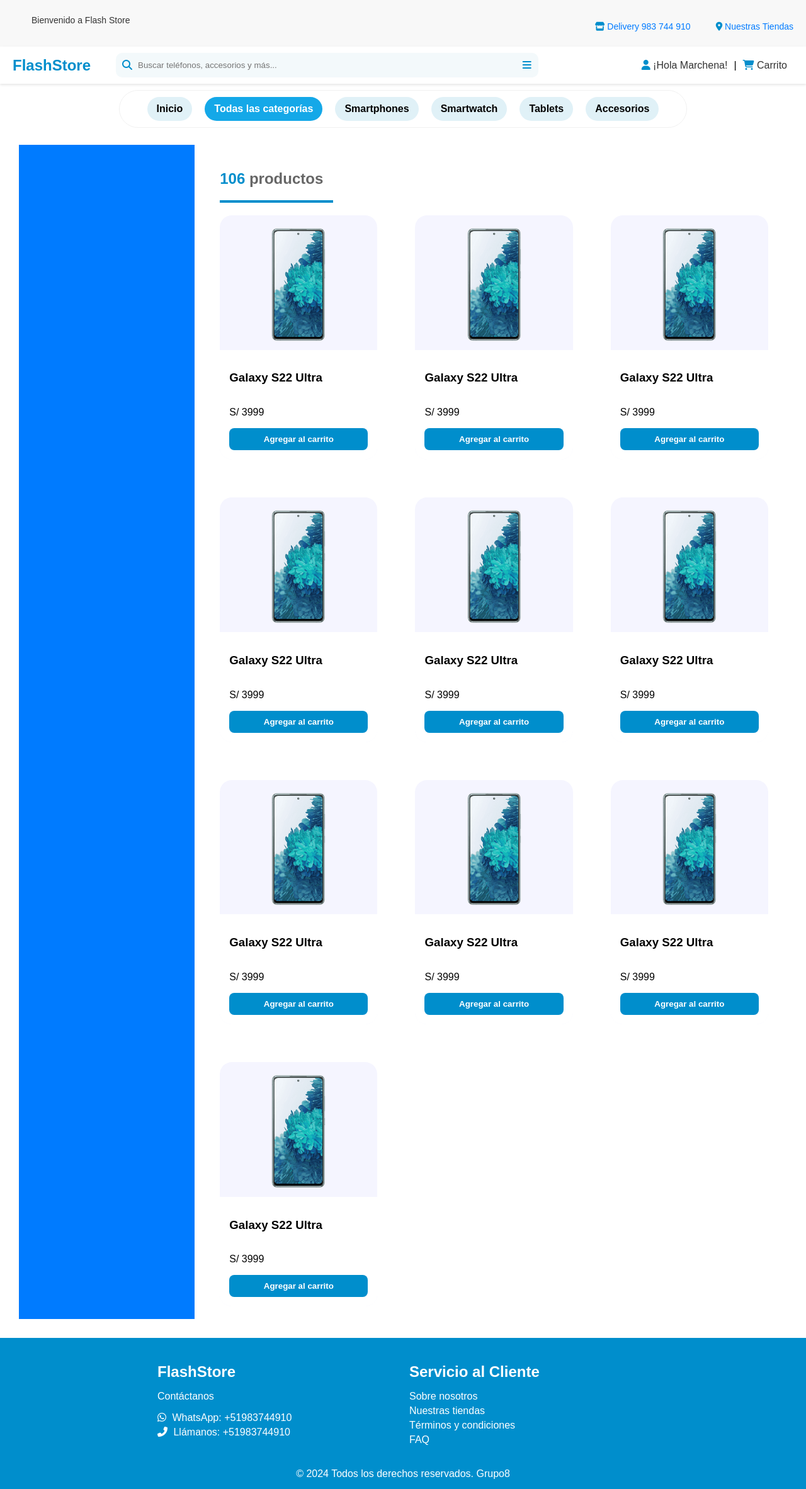
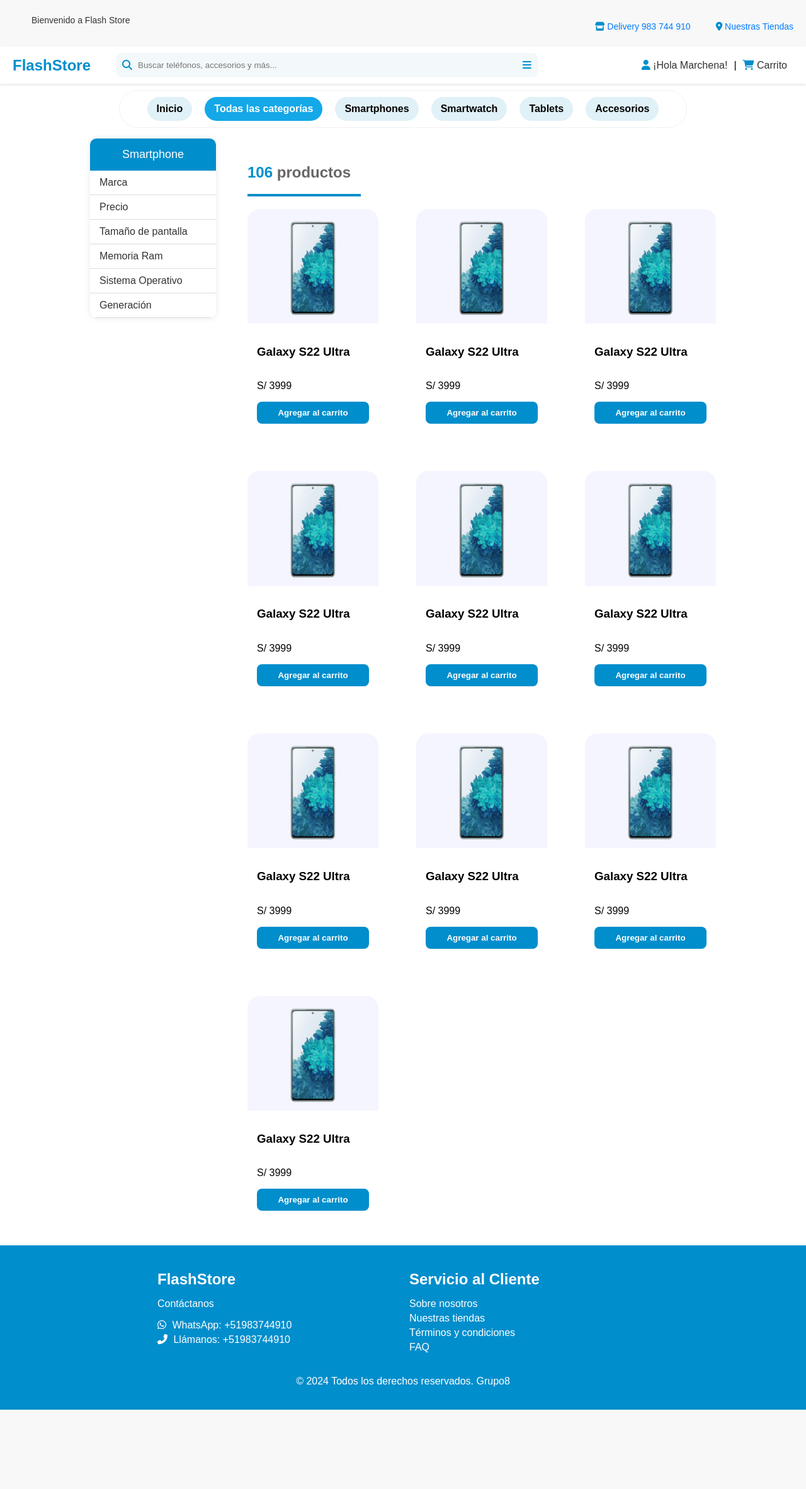
Before and after one commit to MarchenaTejada/FlashStore, a PHP site: page /catalogo.html in a window 1280 px wide. Shown: the top 2365 px of the page at 63% size. After the commit the page ends 2239 px from the top, so only its background shows below. Run offline with PHP 8.4, Linux system fonts and the light colour scheme; some libraries are stand-ins or nearby versions.

Commit message:
Implementación del catálogo

```diff
--- a/Desarrollo/Views/assets/css/catalogo.css
+++ b/Desarrollo/Views/assets/css/catalogo.css
@@ -281,25 +281,96 @@
     margin-top: 20px;
   }
 
+  /*Aside*/
+
+  .filter{
+    justify-content: center;
+  }
+
+  .dropdown {
+    width: 200px;
+    background-color: #ffffff;
+    border-radius: 10px;
+    box-shadow: 0 0 10px rgba(0, 0, 0, 0.1);
+    overflow: hidden;
+}
+
+.dropdown-title {
+    background-color: #008ecc;
+    color: white;
+    padding: 15px;
+    text-align: center;
+    font-size: 18px;
+}
+
+.dropdown-content {
+    list-style: none;
+    padding: 0;
+    margin: 0;
+}
+
+.dropdown-content li {
+    position: relative;
+}
+
+.dropdown-content input {
+    display: none;
+}
+
+.dropdown-content label {
+    display: block;
+    padding: 10px 15px;
+    color: #333;
+    text-decoration: none;
+    border-bottom: 1px solid #ddd;
+    cursor: pointer;
+}
+
+.dropdown-content label:hover {
+    background-color: #f1f1f1;
+}
+
+.dropdown-content .submenu {
+    display: none;
+    background-color: #fff;
+    border: 1px solid #ddd;
+    /* border-radius: 10px; */
+    min-width: 150px;
+}
+
+.dropdown-content .submenu li a {
+    padding: 10px 15px;
+    display: block;
+    color: #333;
+    text-decoration: none;
+    border-bottom: 1px solid #ddd;
+}
+
+.dropdown-content .submenu li a:hover {
+    background-color: #f1f1f1;
+}
+
+.dropdown-content input:checked + label + .submenu {
+    display: block;
+}
+
+  /*Catálogo*/
   main{
     margin-top: 200px;
-    padding: 30px;
+    padding: 20px;
     display: flex;
-    gap: 10px;
+    flex-wrap: wrap;
+    justify-content: center;
+    gap: 50px;
   }
 
-  .filter, .catalog{
+  .catalog{
     height:auto;
-  }
-
-  .filter{
-    width: 30%;
-    background-color: #007bff;
   }
 
   .catalog{
     margin: 20px 0;
-    width: 100%;
+    width: 60%;
   }
 
   .catalog header {
@@ -317,10 +388,6 @@
     width: 180px;
     height: 4px;
     margin-bottom: 20px;
-  }
-
-  .container{
-    padding: 0 30px;
   }
 
   .products-container {
--- a/Desarrollo/Views/catalogo.html
+++ b/Desarrollo/Views/catalogo.html
@@ -60,8 +60,71 @@
     </div>
     <main>
         <aside class="filter">
+            <div class="dropdown">
+                <div class="dropdown-title">Smartphone</div>
+                <ul class="dropdown-content">
+                    <li>
+                        <input type="radio" id="marca" name="item">
+                        <label for="marca">Marca</label>
+                        <ul class="submenu">
+                            <li><a href="#">Apple</a></li>
+                            <li><a href="#">Samsung</a></li>
+                            <li><a href="#">Huawei</a></li>
+                            <li><a href="#">Xiaomi</a></li>
+                        </ul>
+                    </li>
+                    <li>
+                        <input type="radio" id="precio" name="item">
+                        <label for="precio">Precio</label>
+                        <ul class="submenu">
+                            <li><a href="#">$300</a></li>
+                            <li><a href="#">$300-$600</a></li>
+                            <li><a href="#">$600-$1000</a></li>
+                            <li><a href="#">$1000</a></li>
+                        </ul>
+                    </li>
+                    <li>
+                        <input type="radio" id="tamano" name="item">
+                        <label for="tamano">Tamaño de pantalla</label>
+                        <ul class="submenu">
+                            <li><a href="#">5.0"</a></li>
+                            <li><a href="#">5.0" - 6.0"</a></li>
+                            <li><a href="#">6.0"</a></li>
+                        </ul>
+                    </li>
+                    <li>
+                        <input type="radio" id="ram" name="item">
+                        <label for="ram">Memoria Ram</label>
+                        <ul class="submenu">
+                            <li><a href="#">4GB</a></li>
+                            <li><a href="#">4GB - 8GB</a></li>
+                            <li><a href="#">8GB</a></li>
+                        </ul>
+                    </li>
+                    <li>
+                        <input type="radio" id="os" name="item">
+                        <label for="os">Sistema Operativo</label>
+                        <ul class="submenu">
+                            <li><a href="#">Android</a></li>
+                            <li><a href="#">iOS</a></li>
+                            <li><a href="#">Windows</a></li>
+                        </ul>
+                    </li>
+                    <li>
+                        <input type="radio" id="generacion" name="item">
+                        <label for="generacion">Generación</label>
+                        <ul class="submenu">
+                            <li><a href="#">1ra</a></li>
+                            <li><a href="#">2da</a></li>
+                            <li><a href="#">3ra</a></li>
+                            <li><a href="#">4ta</a></li>
+                            <li><a href="#">5ta</a></li>
+                        </ul>
+                    </li>
+                </ul>
+            </div>
+        </aside>
 
-        </aside>
         <section class="catalog">
         <div class="container">
             <header>
--- a/Desarrollo/Views/index.html
+++ b/Desarrollo/Views/index.html
@@ -27,7 +27,6 @@
         </div>
         <header>
             <div class="header-main">
-
                 <h1>
                     <label for="check" class="checkbtn">
                         <i class="fa-solid fa-bars"></i>
```
